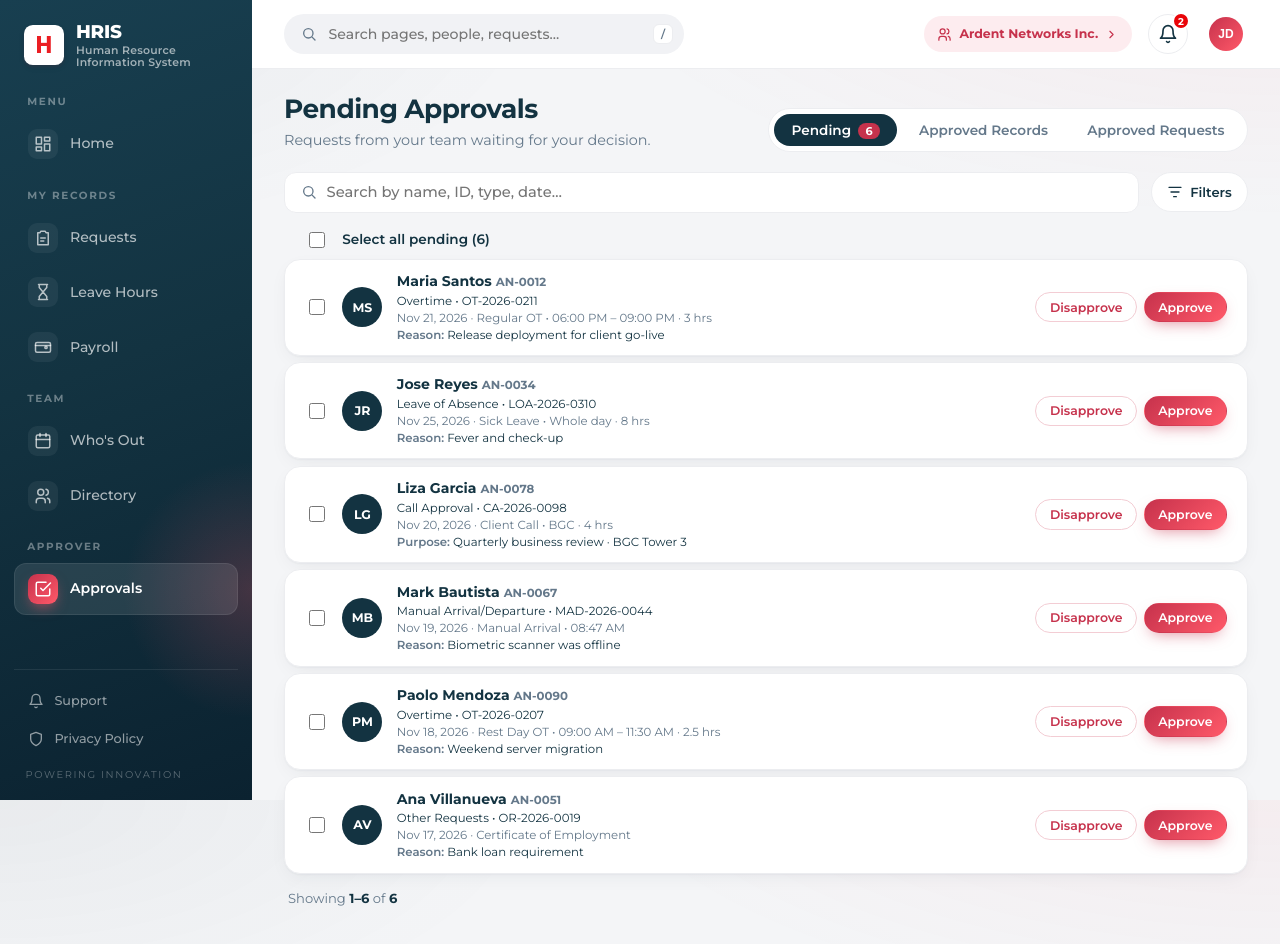
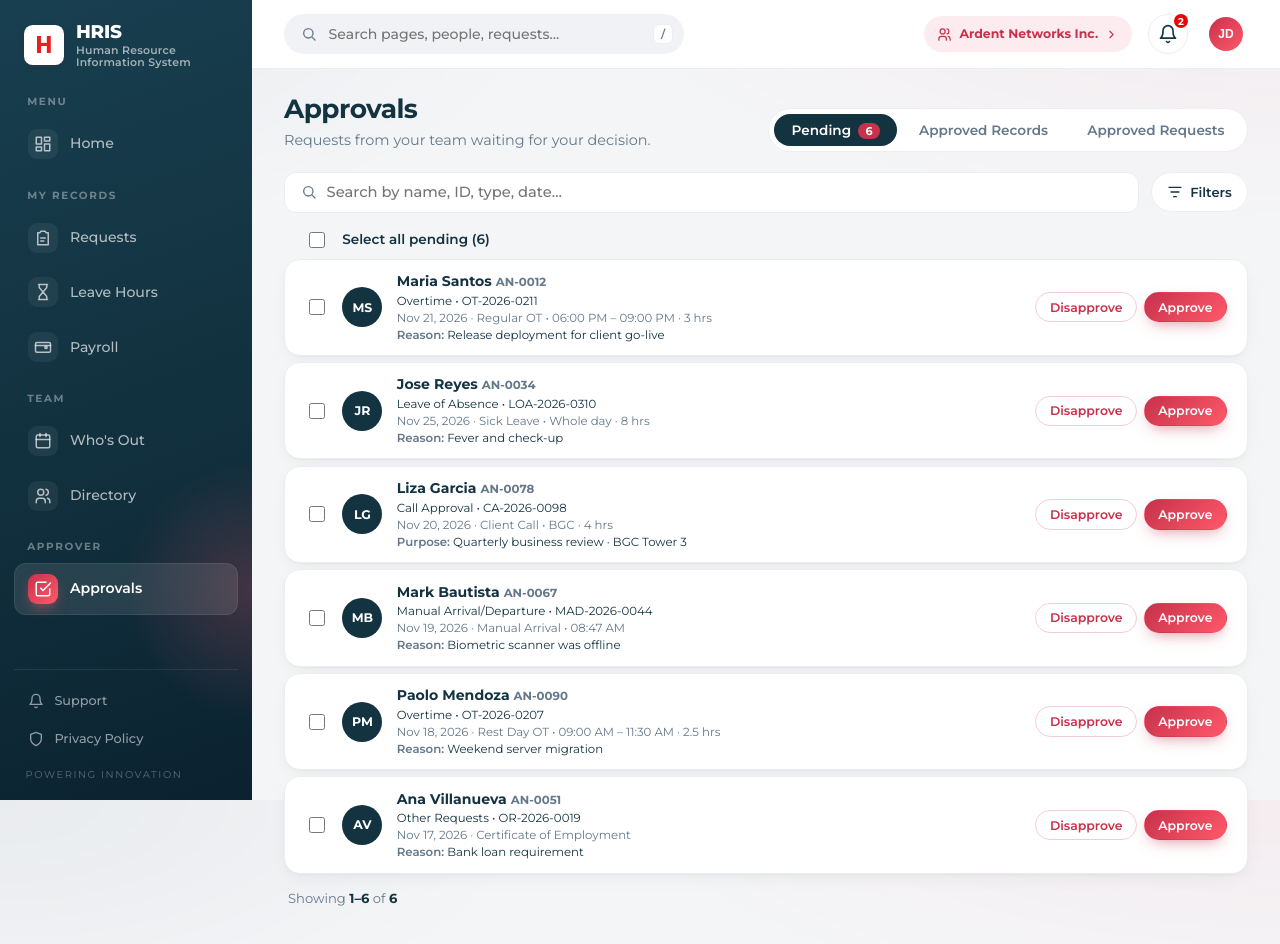
Before and after one commit to naparamon5-spec/hris-v2, a Nuxt app: page /approvals in a window 1280 px wide. Built offline with nearby package versions, Linux system fonts and the light colour scheme.

Commit message:
style: Pending tab heading reads Approvals
Co-Authored-By: Claude Opus 5.5 <noreply@anthropic.com>

```diff
--- a/app.vue
+++ b/app.vue
@@ -28,7 +28,7 @@ const PAGES = {
 }
 const page = computed(() => {
   const p = route.path.replace(/\/+$/, '') || '/'
-  if (p === '/approvals') return { records: 'Approved Records', requests: 'Approved Requests' }[route.query.tab] || 'Pending Approvals'
+  if (p === '/approvals') return { records: 'Approved Records', requests: 'Approved Requests' }[route.query.tab] || 'Approvals'
   if (PAGES[p]) return PAGES[p]
   if (p.startsWith('/payroll/')) return 'Payslip'
   if (p.startsWith('/requests/')) return requestTypes[route.params.type]?.title || 'Requests'
--- a/pages/approvals.vue
+++ b/pages/approvals.vue
@@ -83,7 +83,7 @@ if (!canApprove) navigateTo('/', { replace: true })
 const route = useRoute()
 const router = useRouter()
 const tabs = computed(() => [
-  { key: 'pending', label: 'Pending', title: 'Pending Approvals', count: pending.value.length, desc: 'Requests from your team waiting for your decision.' },
+  { key: 'pending', label: 'Pending', title: 'Approvals', count: pending.value.length, desc: 'Requests from your team waiting for your decision.' },
   { key: 'records', label: 'Approved Records', title: 'Approved Records', desc: 'Leave, call approval, manual arrival/departure and overtime you approved or disapproved.' },
   ...(access.approvesRequests ? [{ key: 'requests', label: 'Approved Requests', title: 'Approved Requests', desc: 'Other requests (COE, EPP items and more) you approved or disapproved.' }] : [])
 ])
```
